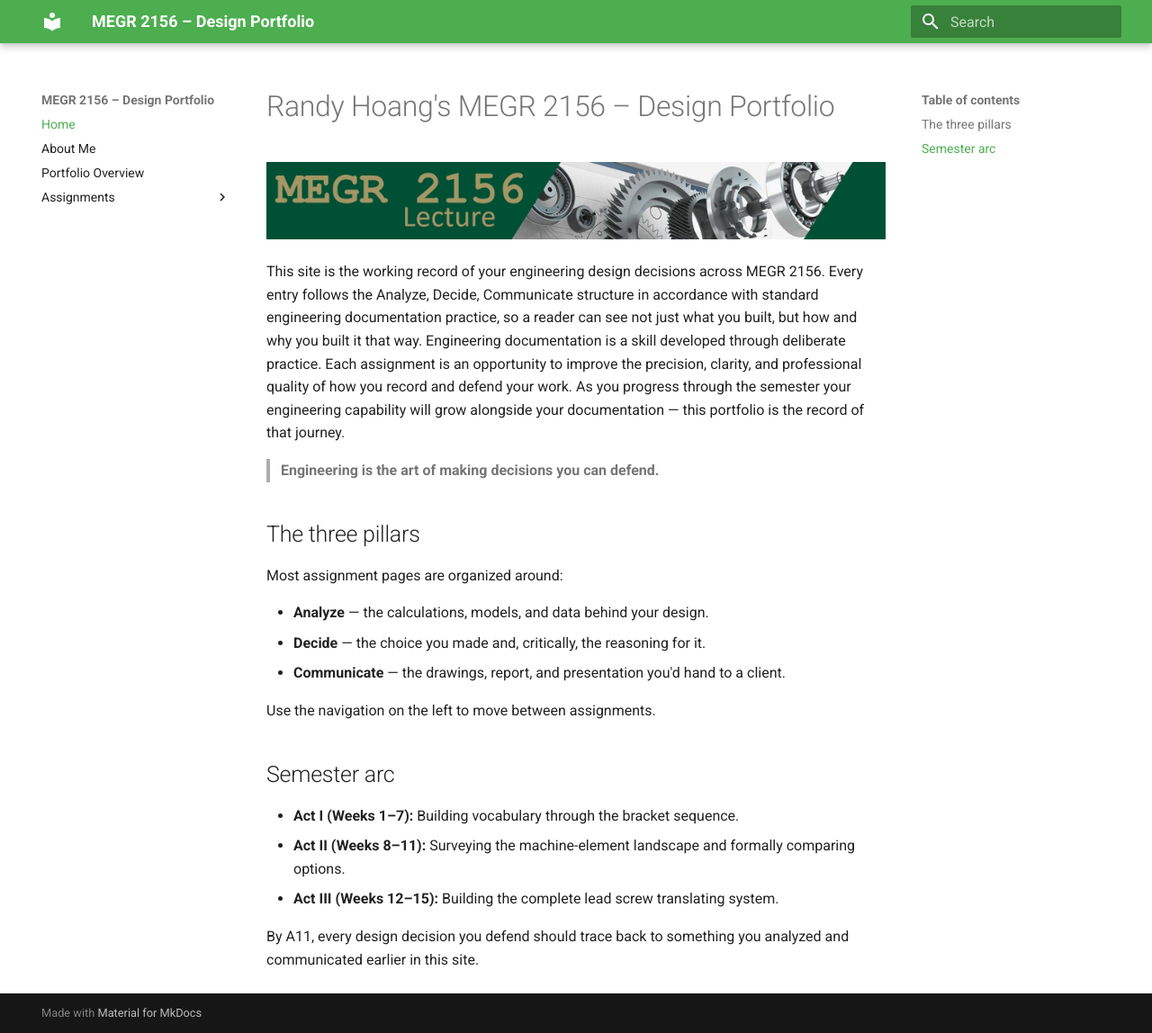
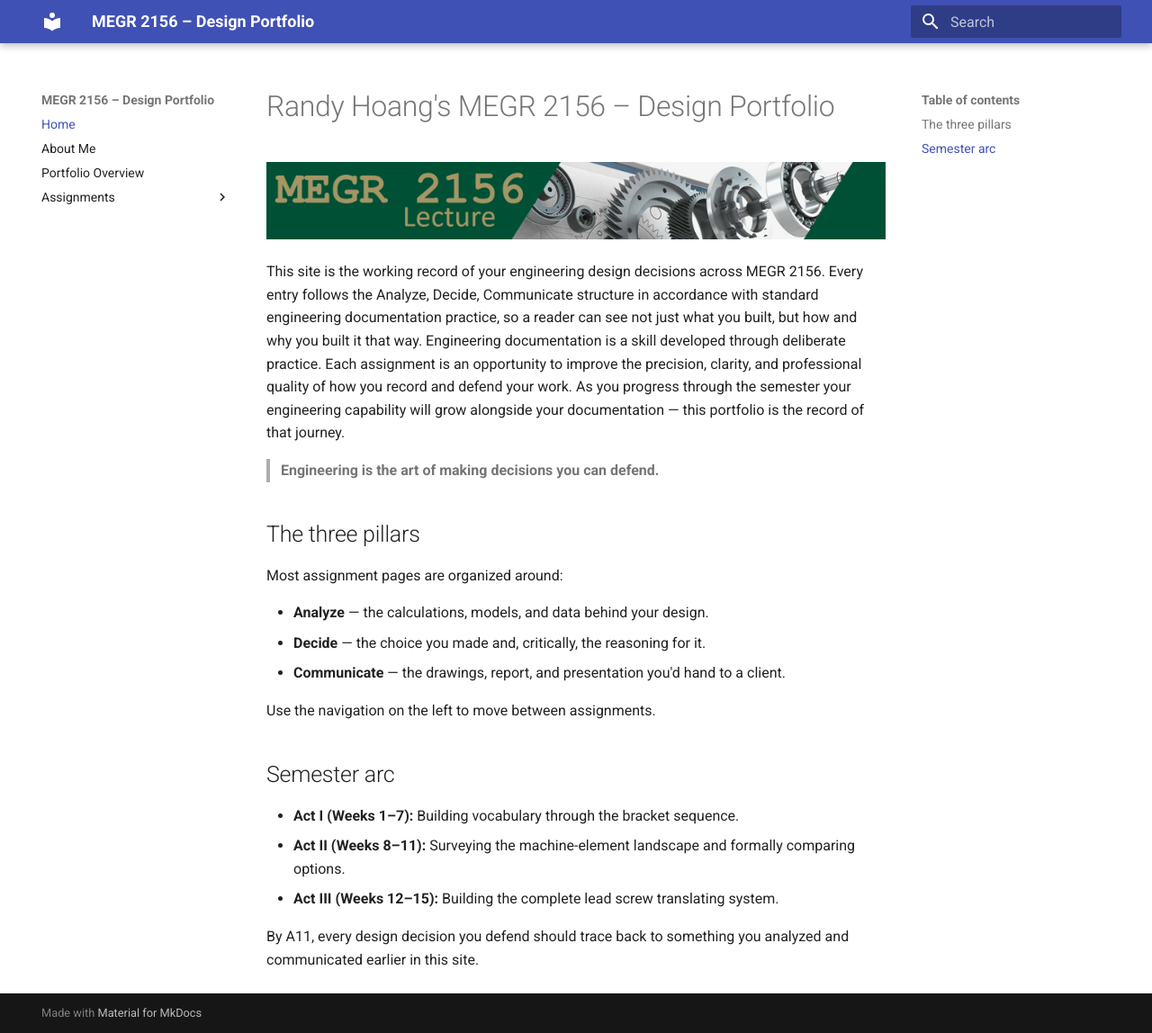
Before and after one commit to rhoang628/megr2156-portfolio, an MkDocs documentation site: the page built from docs/index.md, in a window 1280 px wide and 1148 px high. Shown: the whole window at 90% size. Built offline with MkDocs 1.6.1 and Material for MkDocs 9.7.7, drawn with Linux system fonts in a browser that asks for light colours.

Commit message:
Update theme colors in mkdocs.yml

```diff
--- a/mkdocs.yml
+++ b/mkdocs.yml
@@ -4,7 +4,9 @@ site_description: Design portfolio documentation, built with the Analyze / Decid
 theme:
   name: material
   palette:
-    primary: green
+    scheme: default
+    primary: indigo
+    accent: indigo
   features:
     - navigation.instant
     - navigation.tracking
```
